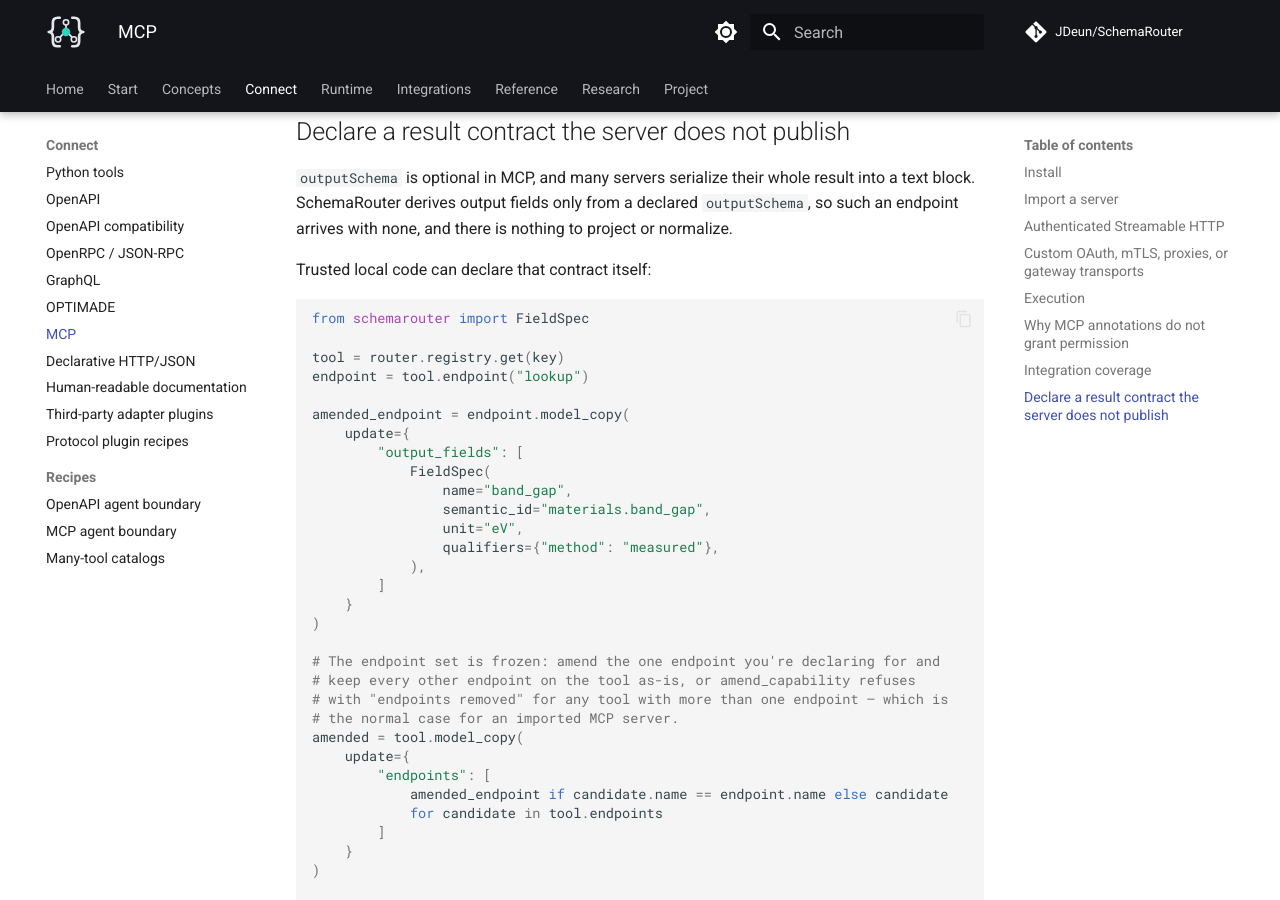
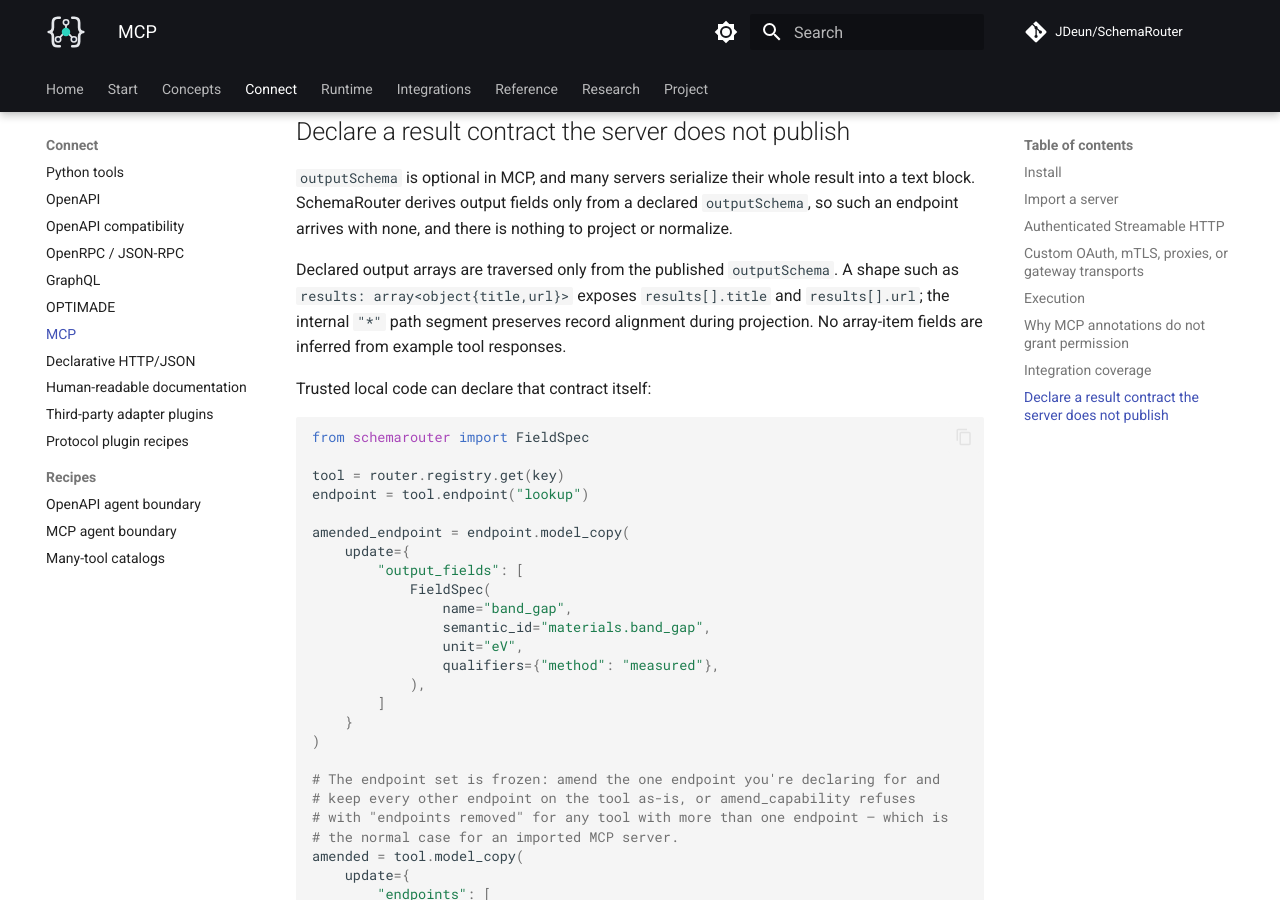
Before and after one commit to JDeun/SchemaRouter, an MkDocs documentation site: the page built from docs/guides/mcp.md, in a window 1280 px wide and 900 px high, scrolled down 2695 px. Built offline with MkDocs 1.6.1 and Material for MkDocs 9.7.7, drawn with Linux system fonts in a browser that asks for light colours; comment, search, counter and statistics services are not loaded.

Commit message:
docs: document record-preserving array fields

````diff
--- a/docs/guides/mcp.md
+++ b/docs/guides/mcp.md
@@ -123,6 +123,11 @@ into a text block. SchemaRouter derives output fields only from a declared
 `outputSchema`, so such an endpoint arrives with none, and there is nothing to
 project or normalize.
 
+Declared output arrays are traversed only from the published `outputSchema`. A shape such as
+`results: array<object{title,url}>` exposes `results[].title` and `results[].url`; the internal
+`"*"` path segment preserves record alignment during projection. No array-item fields are inferred
+from example tool responses.
+
 Trusted local code can declare that contract itself:
 
 ```python
````
